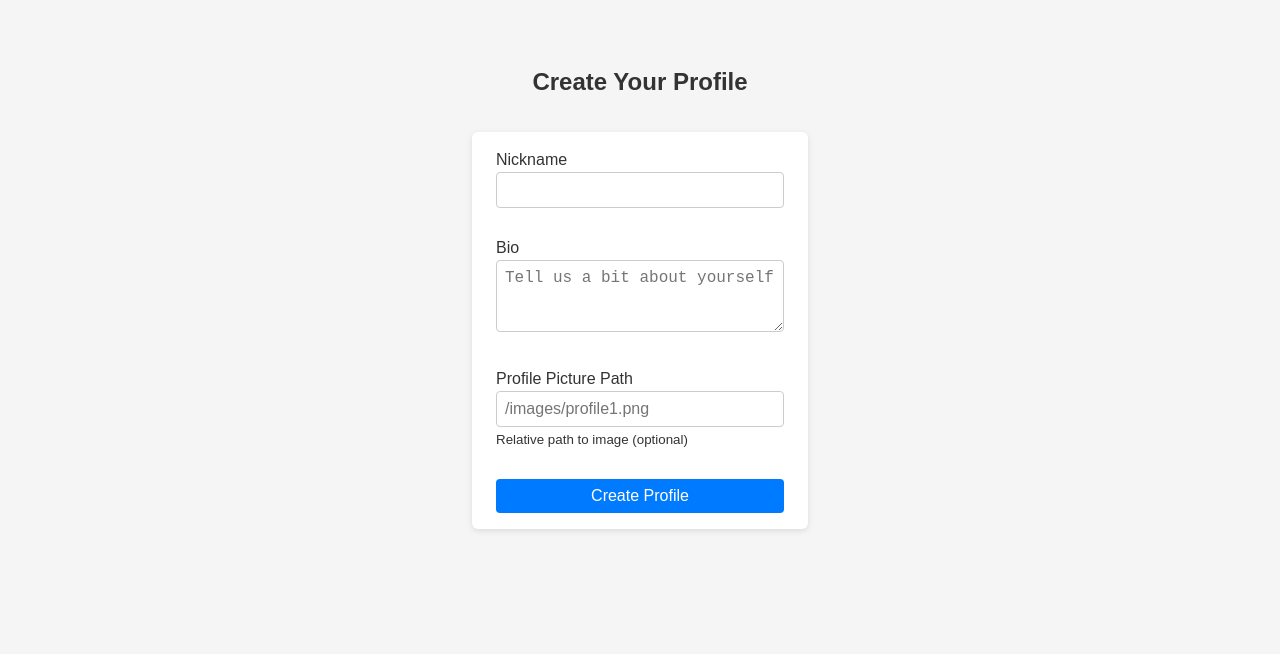
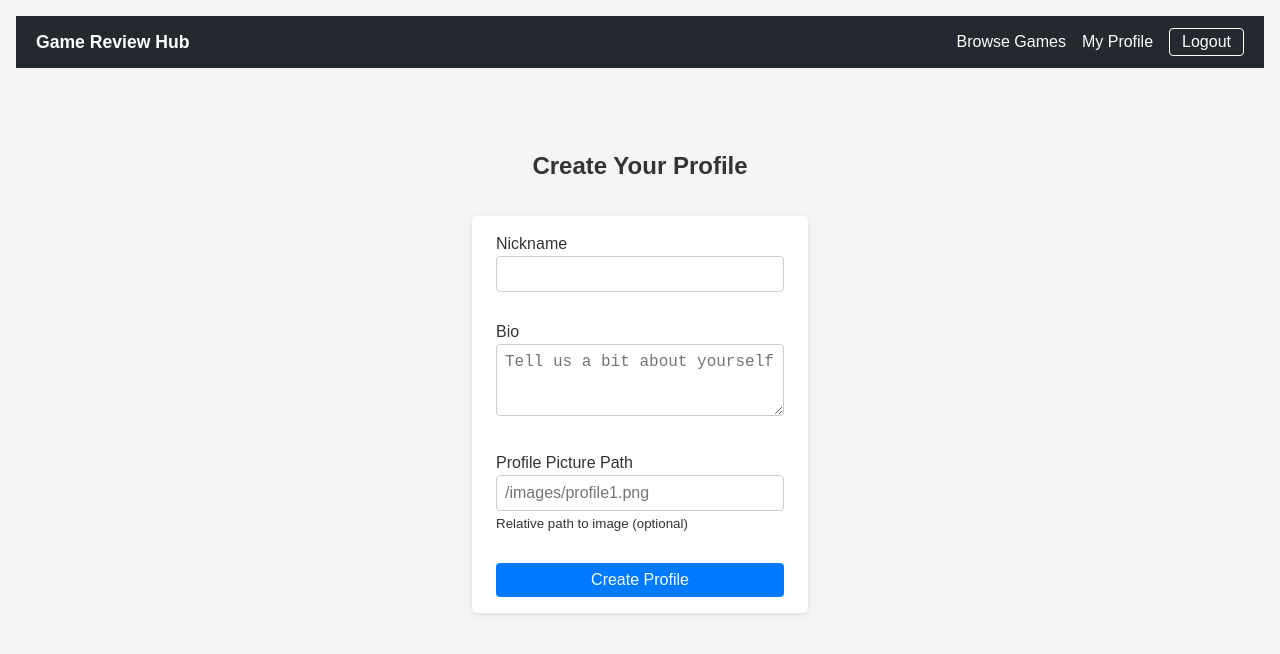
Before and after one commit to BeneiElohim/webapp, a React (Create React App) app in the folder frontend/: page /create-profile in a window 1280 px wide. Shown: the top 654 px of the page. Built offline with nearby package versions, Linux system fonts and the light colour scheme; sample sign-in values are in the browser's storage.

Commit message:
basic styling and token work

```diff
--- a/frontend/src/App.js
+++ b/frontend/src/App.js
@@ -3,6 +3,7 @@ import { Routes, Route, Navigate } from 'react-router-dom';
 
 import { AuthContext } from './contexts/AuthContext';
 import PrivateRoute from './components/PrivateRoute';
+import Layout from './components/Layout';
 
 import Login from './pages/Login';
 import Register from './pages/Register';
@@ -19,11 +20,10 @@ function HomeWrapper() {
 
 export default function App() {
   return (
+    <Layout>
       <Routes>
-      {/* Root: show Home if logged in, otherwise go to /login */}
         <Route path="/" element={<HomeWrapper />} />
 
-      {/* Create‐profile (only for logged‐in users) */}
         <Route
           path="/create-profile"
           element={
@@ -33,7 +33,6 @@ export default function App() {
           }
         />
 
-      {/* Game list: /games */}
         <Route
           path="/games"
           element={
@@ -42,8 +41,6 @@ export default function App() {
             </PrivateRoute>
           }
         />
-
-      {/* Game detail: /games/:id */}
         <Route
           path="/games/:id"
           element={
@@ -53,11 +50,9 @@ export default function App() {
           }
         />
 
-      {/* Auth flows */}
         <Route path="/login" element={<Login />} />
         <Route path="/register" element={<Register />} />
 
-      {/* User’s own profile page */}
         <Route
           path="/profile"
           element={
@@ -67,5 +62,6 @@ export default function App() {
           }
         />
       </Routes>
+    </Layout>
   );
 }
--- /dev/null
+++ b/frontend/src/components/Header.css
@@ -0,0 +1,35 @@
+.hdr {
+  display: flex;
+  justify-content: space-between;
+  align-items: center;
+  padding: 0.75rem 1.25rem;
+  background: #24292f;
+  color: #fff;
+}
+
+.hdr__brand {
+  font-weight: 600;
+  font-size: 1.1rem;
+  text-decoration: none;
+  color: #fff;
+}
+
+.hdr__nav a {
+  margin-right: 1rem;
+  color: #fff;
+  text-decoration: none;
+}
+
+.hdr__nav button {
+  background: transparent;
+  border: 1px solid #fff;
+  color: #fff;
+  padding: 0.25rem 0.75rem;
+  border-radius: 4px;
+  cursor: pointer;
+}
+
+.hdr__nav button:hover,
+.hdr__nav a:hover {
+  opacity: 0.85;
+}
--- /dev/null
+++ b/frontend/src/components/Header.js
@@ -0,0 +1,28 @@
+import React, { useContext } from 'react';
+import { Link, useNavigate } from 'react-router-dom';
+import { AuthContext } from '../contexts/AuthContext';
+import './Header.css';
+
+export default function Header() {
+  const { token, logout } = useContext(AuthContext);
+  const navigate = useNavigate();
+
+  const handleLogout = () => {
+    logout();
+    navigate('/login');
+  };
+
+  return (
+    <header className="hdr">
+      <Link to="/" className="hdr__brand">Game Review Hub</Link>
+
+      {token && (
+        <nav className="hdr__nav">
+          <Link to="/games">Browse Games</Link>
+          <Link to="/profile">My Profile</Link>
+          <button onClick={handleLogout}>Logout</button>
+        </nav>
+      )}
+    </header>
+  );
+}
--- /dev/null
+++ b/frontend/src/components/Layout.css
@@ -0,0 +1,5 @@
+.main {
+  max-width: 960px;
+  margin: 2rem auto;
+  padding: 0 1rem;
+}
--- /dev/null
+++ b/frontend/src/components/Layout.js
@@ -0,0 +1,12 @@
+import React from 'react';
+import Header from './Header';
+import './Layout.css';
+
+export default function Layout({ children }) {
+  return (
+    <>
+      <Header />
+      <main className="main">{children}</main>
+    </>
+  );
+}
--- a/frontend/src/index.css
+++ b/frontend/src/index.css
@@ -62,3 +62,4 @@ li {
   border-radius: 4px;
   box-shadow: 0 1px 3px rgba(0,0,0,0.05);
 }
+@import './styles/buttons.css';
--- a/frontend/src/pages/Home.js
+++ b/frontend/src/pages/Home.js
@@ -1,55 +1,49 @@
 import React, { useContext, useEffect, useState } from 'react';
 import api from '../api';
 import { AuthContext } from '../contexts/AuthContext';
-import { Navigate, Link } from 'react-router-dom';
+import { Navigate, Link, useNavigate } from 'react-router-dom';
 
 export default function Home() {
   const { logout, token } = useContext(AuthContext);
   const [loading, setLoading] = useState(true);
   const [hasProfile, setHasProfile] = useState(false);
+  const navigate = useNavigate();
 
   useEffect(() => {
     if (!token) return;
 
     api
       .get('/profiles/me')
-      .then(() => {
-        setHasProfile(true);
-      })
+      .then(() => setHasProfile(true))
       .catch(err => {
-        if (err.response && err.response.status === 404) {
-          setHasProfile(false);
+        if (err.response?.status === 401) {
+          // Token expired  clear auth and push to /login
+          logout();
+          navigate('/login');
+        } else if (err.response?.status === 404) {
+          setHasProfile(false); // needs to create profile
         } else {
           console.error(err);
         }
       })
-      .finally(() => {
-        setLoading(false);
-      });
-  }, [token]);
+      .finally(() => setLoading(false));
+  }, [token, logout, navigate]);
 
   if (!token) {
     return null;
   }
-
-  if (loading) {
-    return <div>Loading…</div>;
-  }
-
-  if (!hasProfile) {
-    return <Navigate to="/create-profile" />;
-  }
+  if (loading)  return <div>Loading…</div>;
+  if (!hasProfile) return <Navigate to="/create-profile" />;
 
   return (
-    <div style={{ padding: '2rem', textAlign: 'center' }}>
-      {token && <button onClick={logout}>Logout</button>}
+    <section style={{ textAlign: 'center' }}>
       <h1>Welcome to Game Review Hub</h1>
+
       <Link to="/games">
-        <button style={{ marginTop: '1rem', padding: '0.5rem 1rem' }}>
+        <button className="btn" style={{ marginTop: '1rem' }}>
           Browse Games
         </button>
       </Link>
-      <p>Use the menu to browse games, write reviews, etc.</p>
-    </div>
+    </section>
   );
 }
```
Also changed, not shown: frontend/src/styles/button.css (added, +12 -0 lines). Lines whose indentation alone changed are shown as unchanged.
